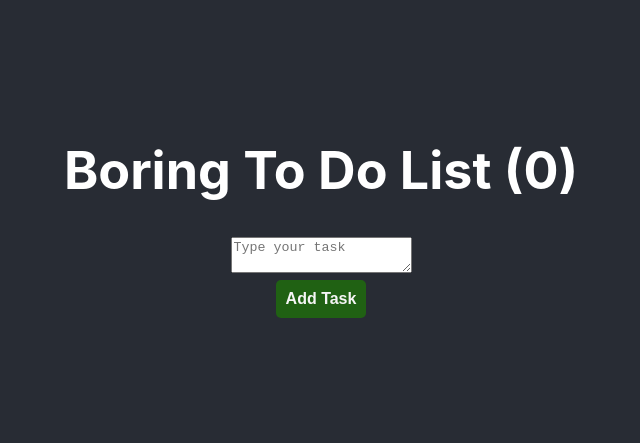
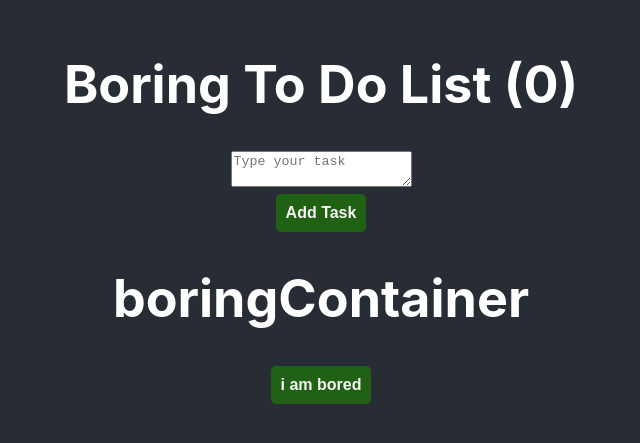
Before and after one commit to wirestanley/boring-todo-pc, a React (Create React App) app: page / in a window 1280 px wide. Shown: the part 189-632 px from the top of the page, without its empty margins (319-959 px from the left). Built offline with nearby package versions, Linux system fonts and the light colour scheme.

Commit message:
boring container added

```diff
--- a/src/App.js
+++ b/src/App.js
@@ -2,6 +2,7 @@ import "./App.css";
 import TaskForm from "./components/TaskForm";
 import { useState } from "react";
 import TaskContainer from "./components/TaskContainer";
+import BoringContainer from "./components/BoringContainer"
 
 function App() {
   const [tasks, setTasks] = useState([]);
@@ -23,6 +24,7 @@ function App() {
         <h1>Boring To Do List ({tasks.length})</h1>
         <TaskContainer tasks={tasks} removeFunction={removeTask} />
         <TaskForm addFunction={addTask} />
+        <BoringContainer/>
       </header>
     </div>
   );
--- /dev/null
+++ b/src/components/BoringContainer.js
@@ -0,0 +1,10 @@
+import Button from "./Button";
+
+export default function BoringContainer(){
+    return (
+        <div>
+            <h1>boringContainer</h1>
+            <Button text = "i am bored"/>
+        </div>
+    )
+}
```
